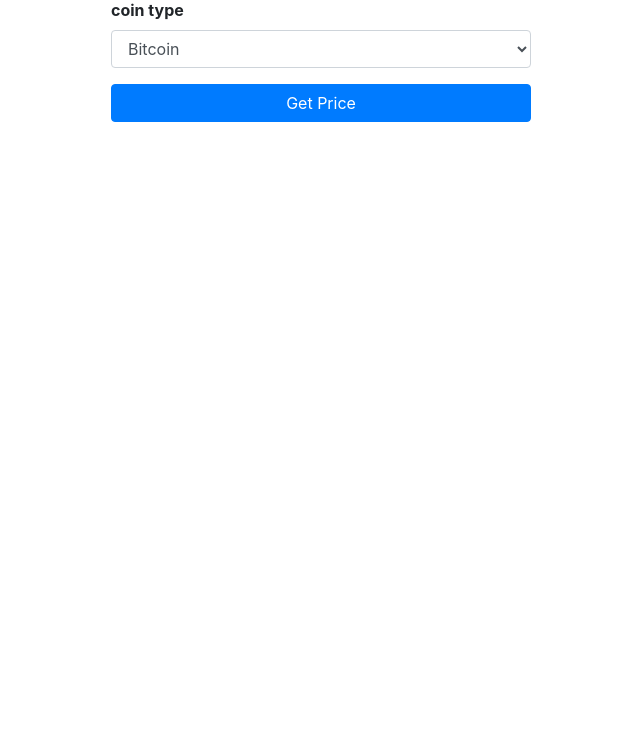
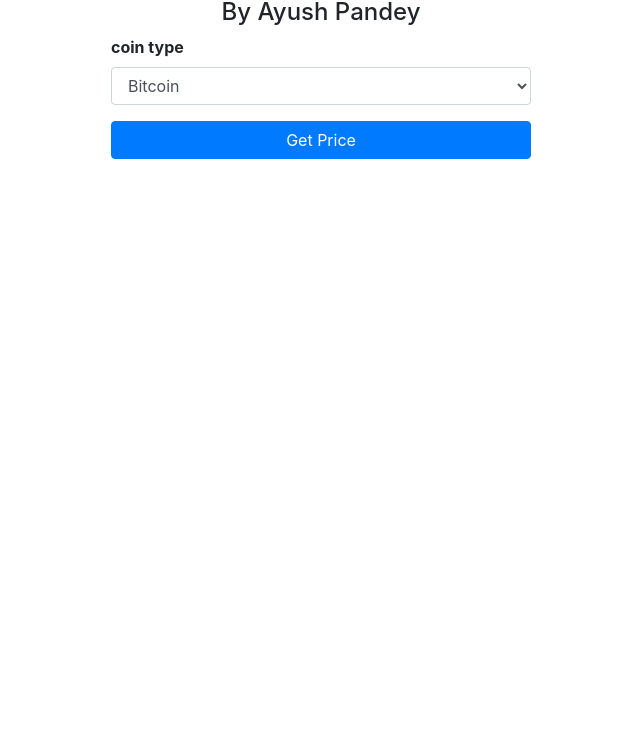
Before and after one commit to ayush02pandey/cryptoconverter, a plain HTML site: page index.html in a window 1280 px wide. Shown: the part 58-800 px from the top of the page, without its empty margins (319-959 px from the left). Drawn offline with nearby package versions, Linux system fonts and the light colour scheme.

Commit message:
Update index.html

```diff
--- a/index.html
+++ b/index.html
@@ -12,7 +12,7 @@
    <div class="container">
     <div class="row justify-content-center">
      <h1 class="col-md-7 text-center">Crypto Tracker</h1>
-   <!-- <h4 class="col-md-7 text-center">By Gammaprep</h4>-->
+    <h4 class="col-md-7 text-center">By Ayush Pandey</h4>
      <div class="col-md-6 row justify-content-center">
         <div class="col-10">
             <form action="" id="searchForm">
```
